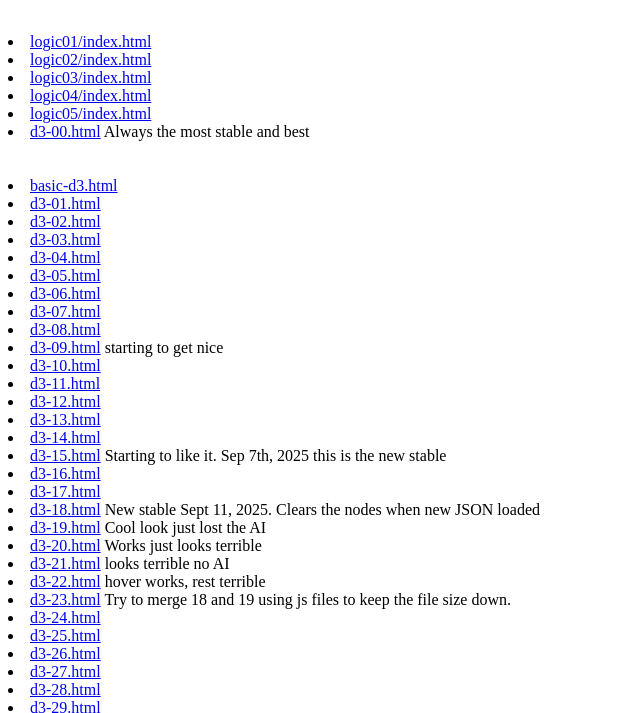
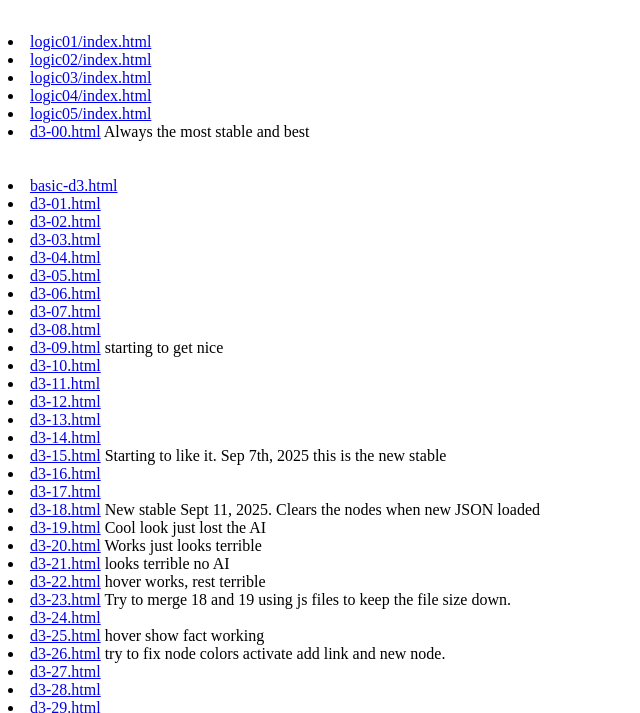
Before and after one commit to hpssjellis/my-examples-of-d3js, a plain HTML site: page public/index.html in a window 1280 px wide. Shown: the part 87-800 px from the top of the page, without its empty margins (0-640 px from the left). Drawn offline with Linux system fonts and the light colour scheme.

Commit message:
Update index.html

```diff
--- a/public/index.html
+++ b/public/index.html
@@ -42,8 +42,8 @@
 <li><a href="d3-22.html">d3-22.html</a>   hover works, rest terrible </li>
 <li><a href="d3-23.html">d3-23.html</a>  Try to merge 18 and 19 using js files to keep the file size down.  </li>
 <li><a href="d3-24.html">d3-24.html</a>    </li>
-<li><a href="d3-25.html">d3-25.html</a>    </li>
-<li><a href="d3-26.html">d3-26.html</a>    </li>
+<li><a href="d3-25.html">d3-25.html</a>  hover show fact working  </li>
+<li><a href="d3-26.html">d3-26.html</a>  try to fix node colors activate add link and new node.</li>
 <li><a href="d3-27.html">d3-27.html</a>    </li>
 <li><a href="d3-28.html">d3-28.html</a>    </li>
 <li><a href="d3-29.html">d3-29.html</a>    </li>
```
